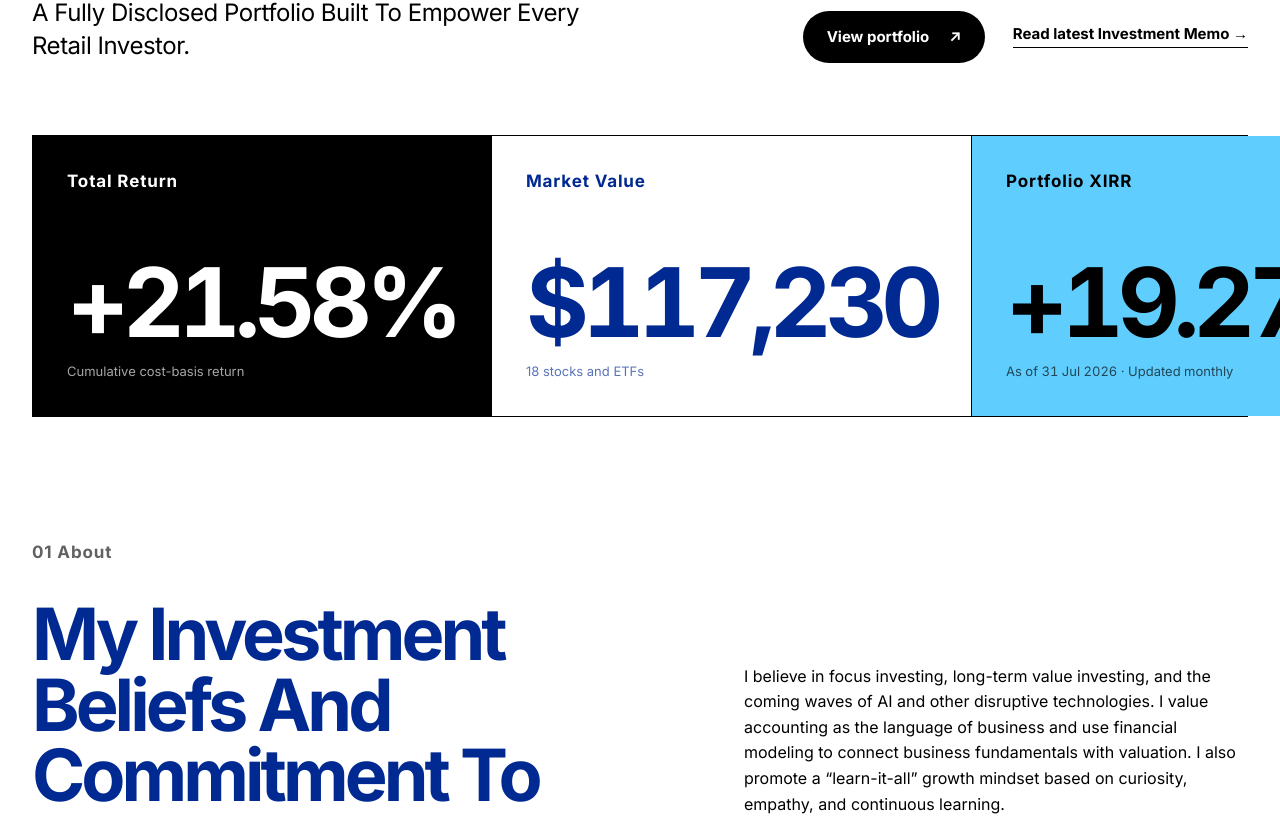
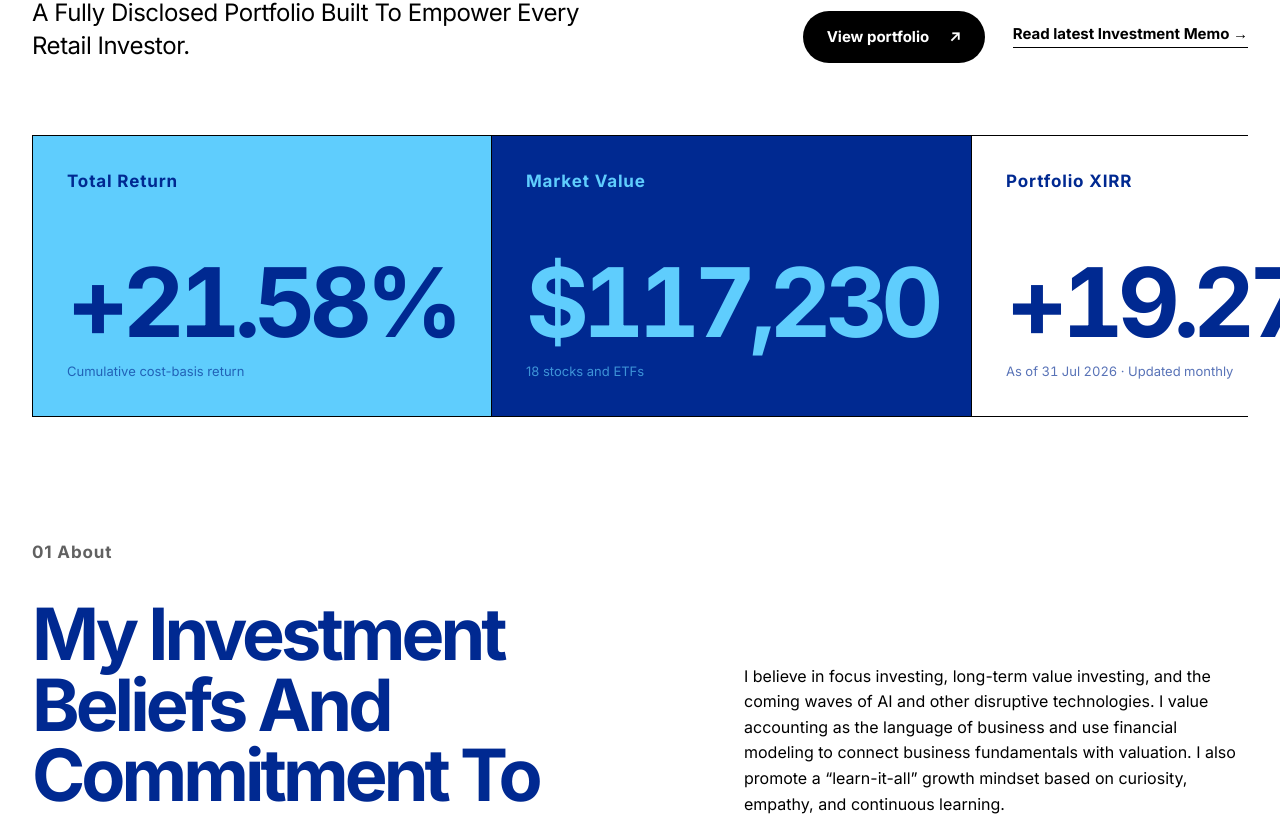
Before and after one commit to Tianyi0510/modern-fundamental-analyst, a Next.js app: page / in a window 1280 px wide. Shown: the part 564-1380 px from the top of the page. Built offline with nearby package versions, Linux system fonts and the light colour scheme.

Commit message:
Align section dividers and KPI colors

```diff
--- a/app/globals.css
+++ b/app/globals.css
@@ -149,7 +149,7 @@ a { color: inherit; text-decoration: none; }
 .round-link:hover .arrow-icon { transform: translate(3px, -3px); }
 .round-link:active { transform: scale(.96); }
 .round-link .arrow-icon { transition: transform .22s cubic-bezier(.22,1,.36,1); }
-.holdings-preview { display: grid; grid-template-columns: 1.65fr .75fr; gap: 64px; padding: 0 0 150px; }
+.holdings-preview { display: grid; grid-template-columns: 1.65fr .75fr; gap: 64px; padding: 0 0 150px; border-bottom: 1px solid var(--black); }
 .holdings-list { border-top: 1px solid var(--black); }
 .holding-row { min-height: 112px; display: grid; grid-template-columns: 56px 1fr auto; align-items: center; gap: 24px; border-bottom: 1px solid var(--gray); transition: background .2s ease, padding .22s cubic-bezier(.22,1,.36,1); }
 .holding-row:hover { padding-inline: 14px; background: color-mix(in srgb, var(--light-blue) 12%, var(--white)); }
@@ -214,6 +214,8 @@ a { color: inherit; text-decoration: none; }
 .page-intro { display: grid; grid-template-columns: 1fr auto; align-items: end; margin-top: 72px; }
 .page-intro p { max-width: 630px; margin: 0; }
 .page-intro small { color: rgba(0,0,0,.62); }
+.memos-page .page-hero { padding-bottom: 0; border-bottom: 0; }
+.memos-page .page-intro { padding-bottom: 48px; border-bottom: 1px solid var(--black); }
 .body-section { padding: 130px 0; border-bottom: 1px solid var(--gray); }
 .two-column { display: grid; grid-template-columns: 1fr 1.5fr; gap: 80px; }
 .two-column h2, .methodology h2 { margin: 0; }
@@ -296,7 +298,7 @@ a { color: inherit; text-decoration: none; }
 .performance-summary > div { min-height: 310px; padding: 30px; display: flex; flex-direction: column; background: var(--white); }
 .performance-summary .summary-primary { background: var(--white); }
 .performance-summary strong { margin-top: auto; }
-.performance-summary small { margin-top: 14px; color: rgba(0,0,0,.62); }
+.performance-summary small { margin-top: 14px; color: currentColor; opacity: .62; }
 .data-value.positive { color: var(--price-up); }
 .data-value.negative { color: var(--price-down); }
 
@@ -1040,6 +1042,23 @@ body { background: var(--surface-primary); color: var(--text-primary); }
 .performance-home .performance-bars { border-color: color-mix(in srgb, var(--light-blue) 48%, transparent); }
 .portfolio-kpis > div:nth-child(4) { background: var(--surface-brand); color: var(--text-highlight); }
 
+/* Three-card KPI sequence: light blue, dark blue, white. */
+.home-page .metric-band > .metric:nth-child(1),
+.performance-page .performance-summary > div:nth-child(1) {
+  background: var(--surface-highlight);
+  color: var(--text-brand);
+}
+.home-page .metric-band > .metric:nth-child(2),
+.performance-page .performance-summary > div:nth-child(2) {
+  background: var(--surface-brand);
+  color: var(--text-highlight);
+}
+.home-page .metric-band > .metric:nth-child(3),
+.performance-page .performance-summary > div:nth-child(3) {
+  background: var(--surface-primary);
+  color: var(--text-brand);
+}
+
 /* Medium blue remains an auxiliary interaction color. */
 .site-header nav a:hover,
 .site-header nav a[aria-current="page"],
```
Also changed, not shown: 1 other file (tests, documents, lock files or other folders).
